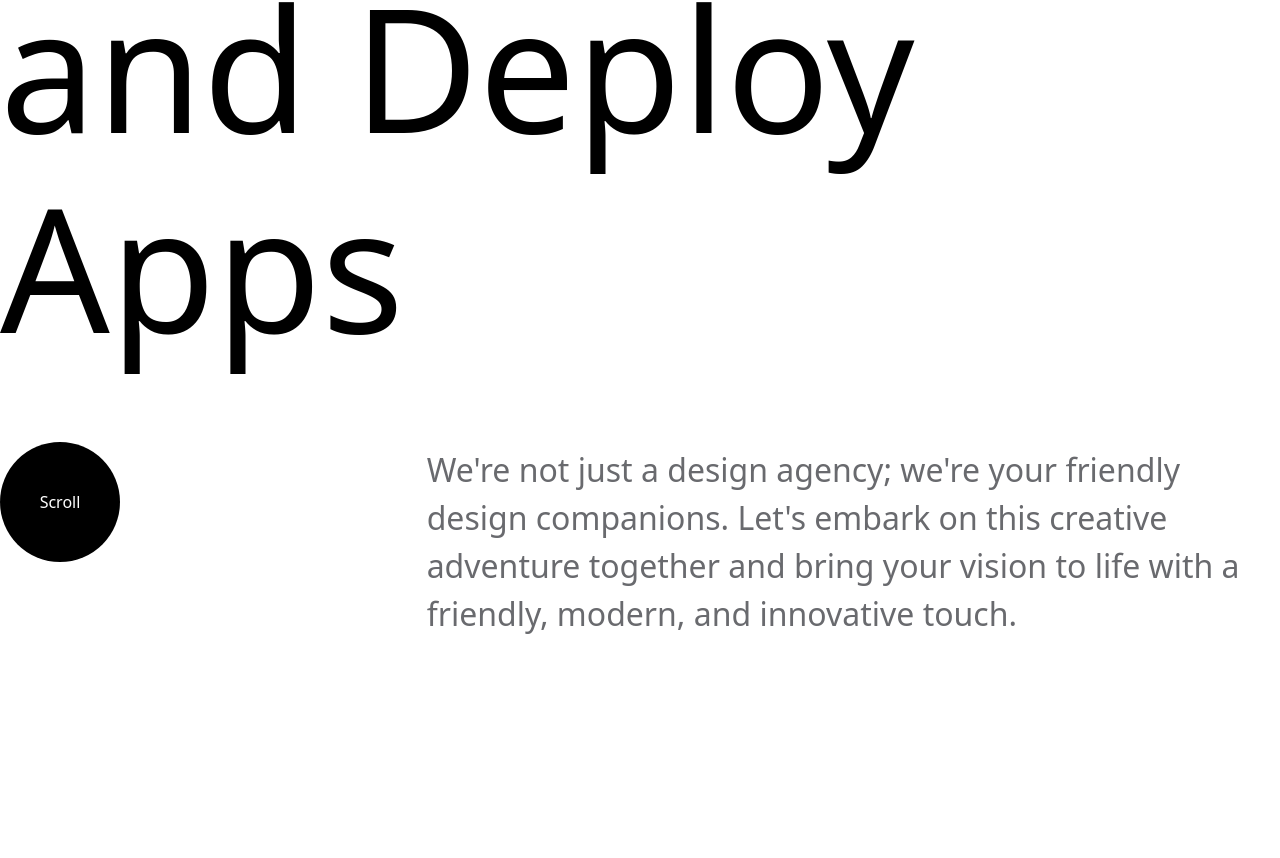
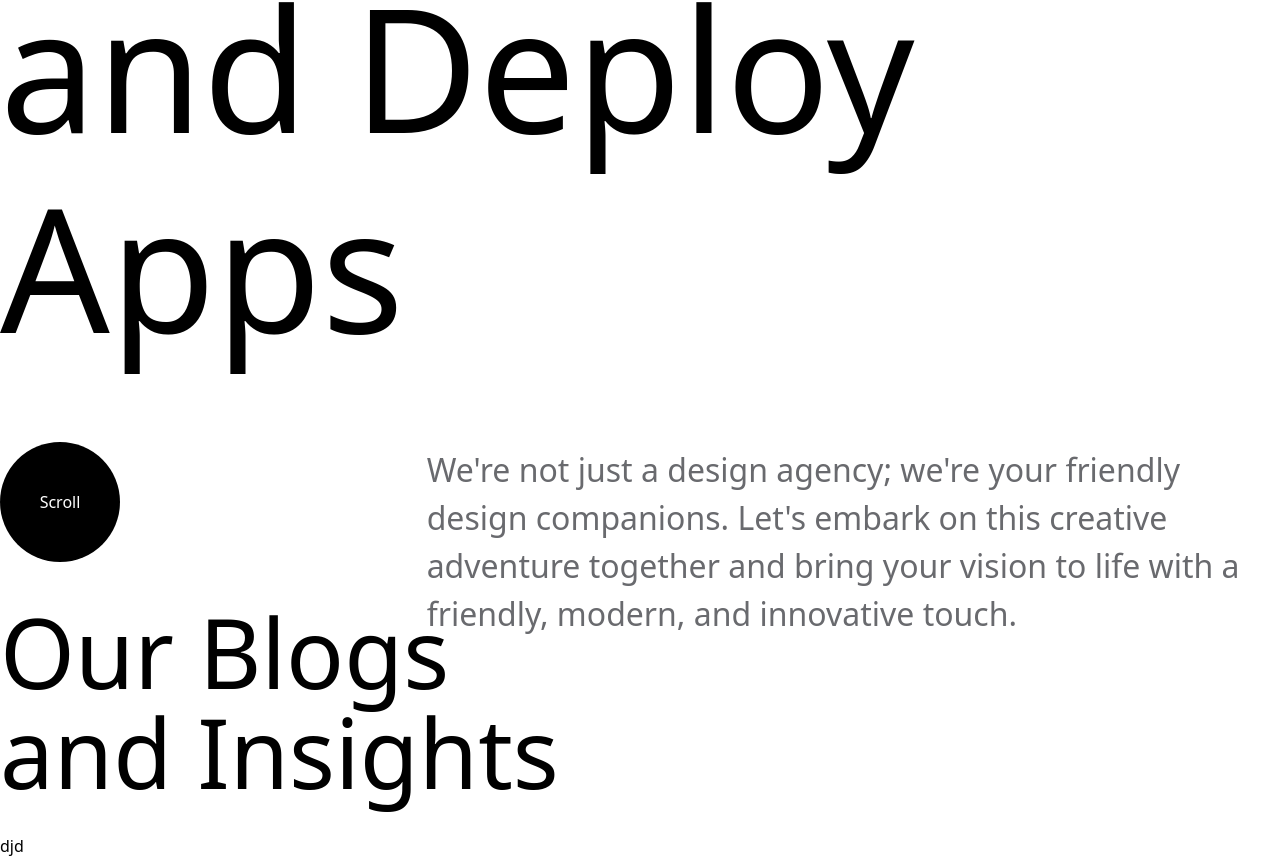
Before and after one commit to devpenzil/Builder-Code-Website, a Next.js app: page / in a window 1280 px wide. Shown: the part 198-1056 px from the top of the page. Before the commit the page ends 836 px from the top, so only its background shows below. Built offline with nearby package versions, Linux system fonts and the light colour scheme.

Commit message:
blogs and insights

```diff
--- /dev/null
+++ b/src/components/BlogAndInsights.tsx
@@ -0,0 +1,17 @@
+import React from "react";
+
+function BlogAndInsights() {
+  return (
+    <div className="container mx-auto">
+      <div className="text-[96px] leading-[100px]">
+        Our Blogs <br /> and Insights
+      </div>
+      <div className="mt-8 flex flex-row">
+        <div className="w-1/3">djd</div>
+        <div className="w-2/3"></div>
+      </div>
+    </div>
+  );
+}
+
+export default BlogAndInsights;
--- a/src/components/Hero.tsx
+++ b/src/components/Hero.tsx
@@ -1,5 +1,3 @@
-import React from "react";
-
 function Hero() {
   return (
     <div className="container mx-auto py-40 h-screen flex flex-col justify-center items-end gap-20 relative">
--- a/src/pages/index.tsx
+++ b/src/pages/index.tsx
@@ -1,12 +1,17 @@
-import Hero from '@/components/Hero'
-import React from 'react'
+import BlogAndInsights from "@/components/BlogAndInsights";
+import Hero from "@/components/Hero";
+import Head from "next/head";
 
 function Home() {
   return (
-    <div>
+    <>
+      <Head>
+        <title>Builder Code | Mobile App Company</title>
+      </Head>
       <Hero />
-    </div>
-  )
+      <BlogAndInsights />
+    </>
+  );
 }
 
-export default Home
+export default Home;
```
Also changed, not shown: package.json (+7 -5 lines), 1 other file (tests, documents, lock files or other folders).
